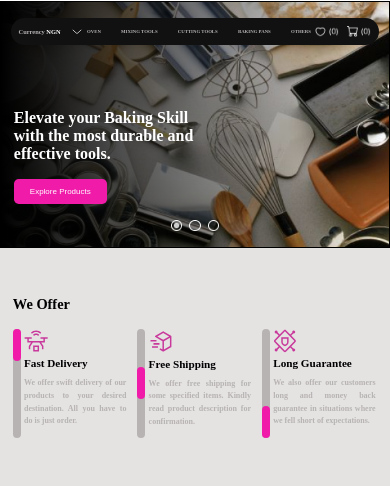
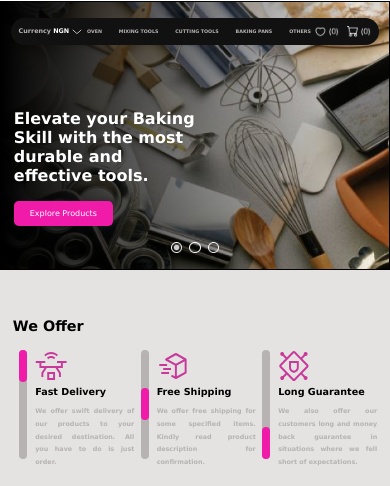
Before and after one commit to qutesly/E-commerce, a plain HTML site: page Cover page/index.html in a window 390 px wide. Shown: the part 56-542 px from the top of the page. Drawn offline with Linux system fonts and the light colour scheme.

Commit message:
first commit

```diff
--- a/Cover page/style.css
+++ b/Cover page/style.css
@@ -3,6 +3,7 @@
     margin: 0;
     padding: 0;
     box-sizing: border-box;
+    font-family: Verdana, Tahoma, sans-serif;
 }
 * p{
     color: var(--mainGrey);
@@ -107,7 +108,7 @@ body{
 }
 .hero-currency-content{
     width: 100%;
-    max-width: 9rem;
+    max-width: 11rem;
     display: flex;
     align-items: center;
     justify-content: space-between;
@@ -172,11 +173,12 @@ body{
 }
 .section1-container > h1{
     margin-bottom: 1rem;
-    display: block;
 }
+
 
 .section1-contents{
     width: 100%;
+    max-width: 78rem;
     display: flex;
     align-items: center;
     justify-content: space-between;
@@ -190,7 +192,7 @@ body{
 }
 
 .scroll-bar{
-    margin-right: 0.5rem;
+    margin-right: 1rem;
 }
 .scroll-bar, .inner-scrollBar{
     width: 100%;
@@ -199,7 +201,7 @@ body{
     border-radius: 0.5rem;
     display: flex;
     align-items: flex-start;
-    height: 10.7rem;
+    height: 12.6rem;
 }
 .scroll-bar2{
     align-items: center;
@@ -214,15 +216,21 @@ body{
 }
 .section1-contentInfo{
     width: 100%;
-    max-width: 13.3rem;
+    max-width: 20rem;
+}
+.section1-contentInfo > img{
+    width: 100%;
+    max-width: 4rem;
+    height: 4rem;
 }
 .section1-contentInfo > h3{
     margin-bottom: 1rem;
 }
 .section1-contentInfo > p{
     line-height: 1.5rem;
+    text-align: justify;
+    font-size: 0.7rem;
 }
-
 
 
 .section2{
@@ -240,6 +248,7 @@ body{
 .section2-content1{
     width: 100%;
     max-width: 24rem;
+    height: 31rem;
     flex: 1;
     padding: 1rem;
     border-radius: 0.3rem;
@@ -249,6 +258,7 @@ body{
     margin-bottom: 1rem;
 }
 .section2-content1 > p{
+
     margin-bottom: 1rem;
 }
 .section2-content1 > .grater{
@@ -469,7 +479,7 @@ body{
     display: block;
 }
 .section3-others > p{
-    font-size: 0.8rem;
+    font-size: 0.6rem;
     margin-bottom: 0.7rem;
 }
 .section3-others > .greenText-para{
@@ -1149,17 +1159,9 @@ ol{
         font-size: 0.9rem;
     }
 
-    .content{
-        max-width: 7.2rem;
-        height: 8rem;
-    }
-    .content p{
-        text-align: justify;
-        margin-right: 0.1rem;
-    }
-
     .scroll-bar{
-        margin-right: 0.2rem;
+        margin-right: 0.5rem;
+        margin-left: 0.4rem;
     }
     .scroll-bar, .inner-scrollBar{
         height: 6.8rem;
@@ -1172,14 +1174,15 @@ ol{
     }
     .section1-contentInfo > h3{
         margin-bottom: 0.5rem;
-        font-size: 0.7rem;
+        font-size: 0.6rem;
     }
     .section1-contentInfo > p{
         line-height: 0.8rem;
-        font-size: 0.5rem;
+        font-size: 0.4rem;
     }
     .section1-contentInfo > img{
-        max-width: 1.5rem;
+        max-width: 2rem;
+        height: 2rem;
     }
 
     .section2-container{
```
